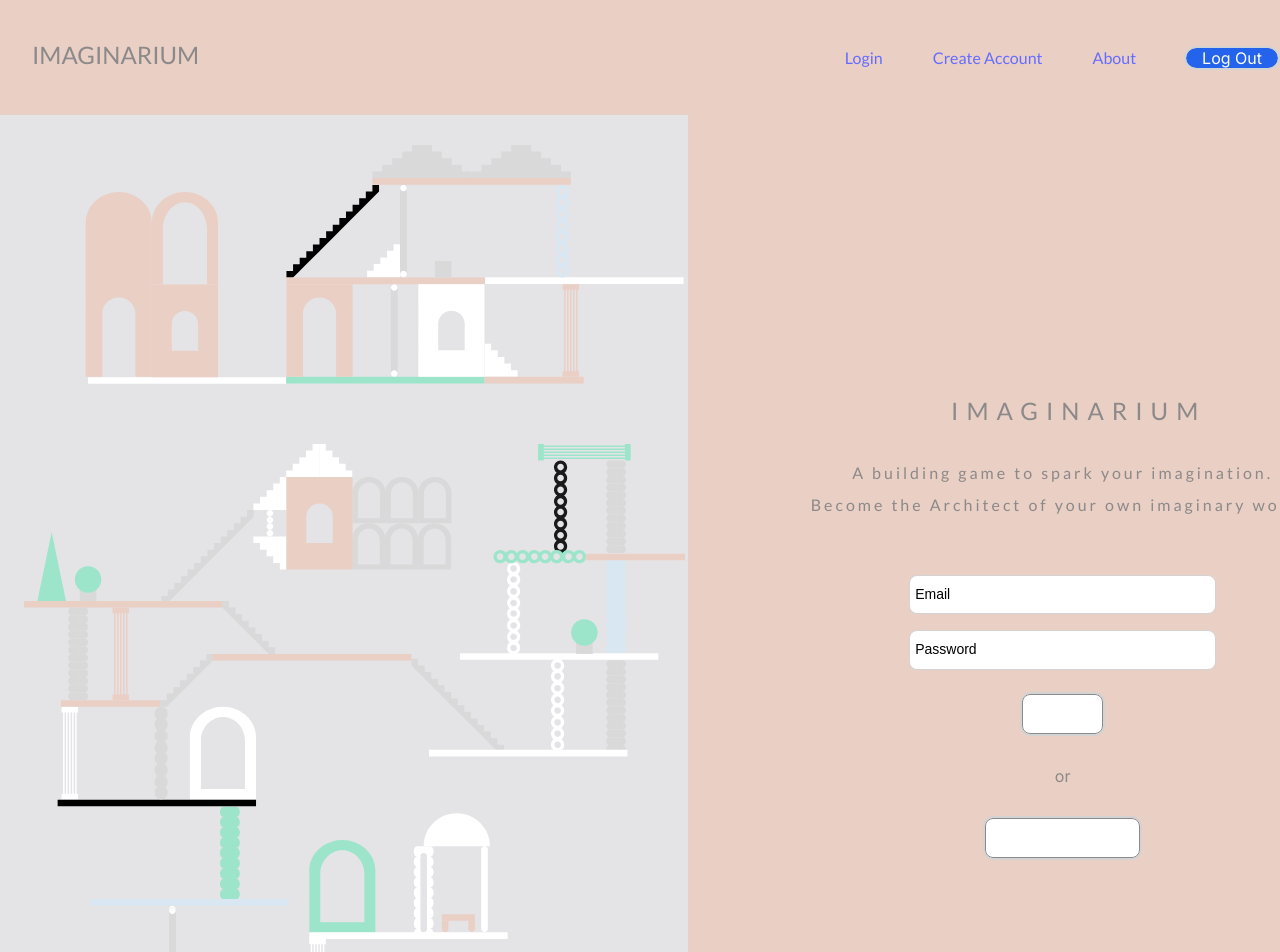
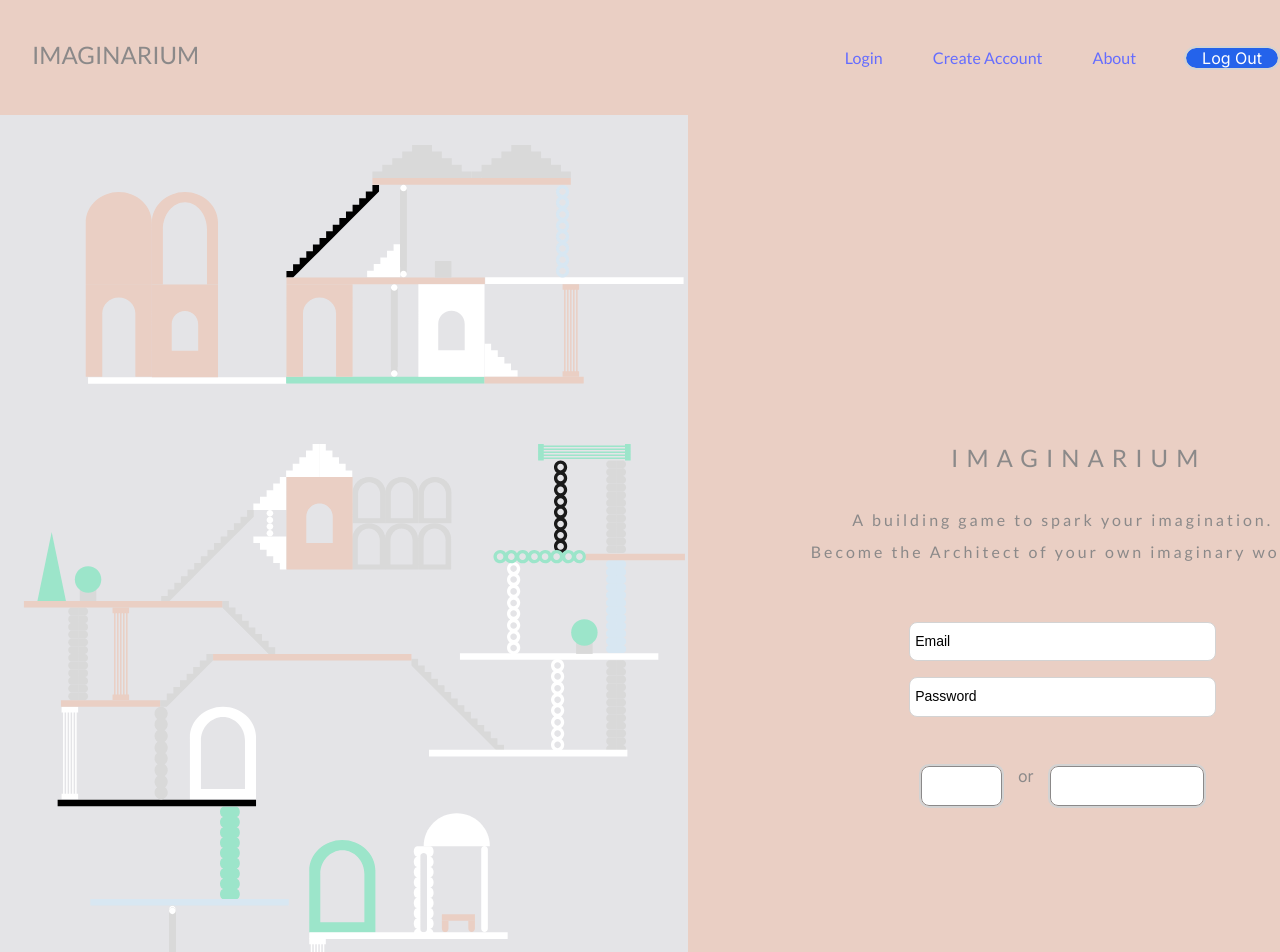
Before and after one commit to nadine-dawod/dragndrop-game, a React (Vite) app: page /login in a window 1280 px wide. Shown: the top 952 px of the page. Built offline with nearby package versions, Linux system fonts and the light colour scheme.

Commit message:
login css updates (#56)

```diff
--- a/src/components/Login.css
+++ b/src/components/Login.css
@@ -48,10 +48,6 @@
     align-items: center;
 }
 
-::placeholder{
-    color: black;
-}
-
 input {
     text-align: left;
     padding: 0.7rem 0;
@@ -62,16 +58,12 @@ input {
     padding-left: 5px;
 }
 
-.Login-button-container{
-    min-width: 250px;
-}
-
 ::placeholder {
     color: black;
     font-size: 14px;
 }
 
-.button-container{
+.Login-button-container{
     min-width: 150px;
     margin-top: 20px;
     padding: 5px;
```
